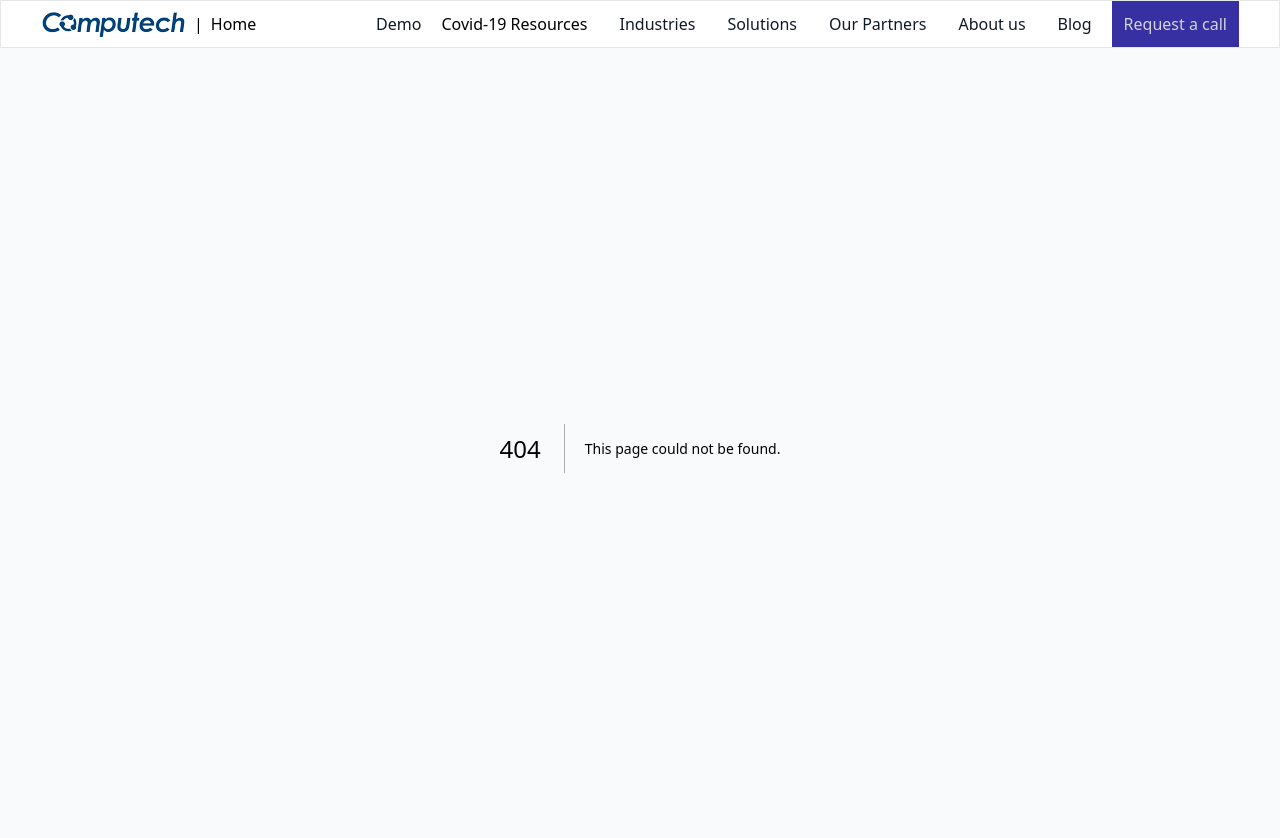
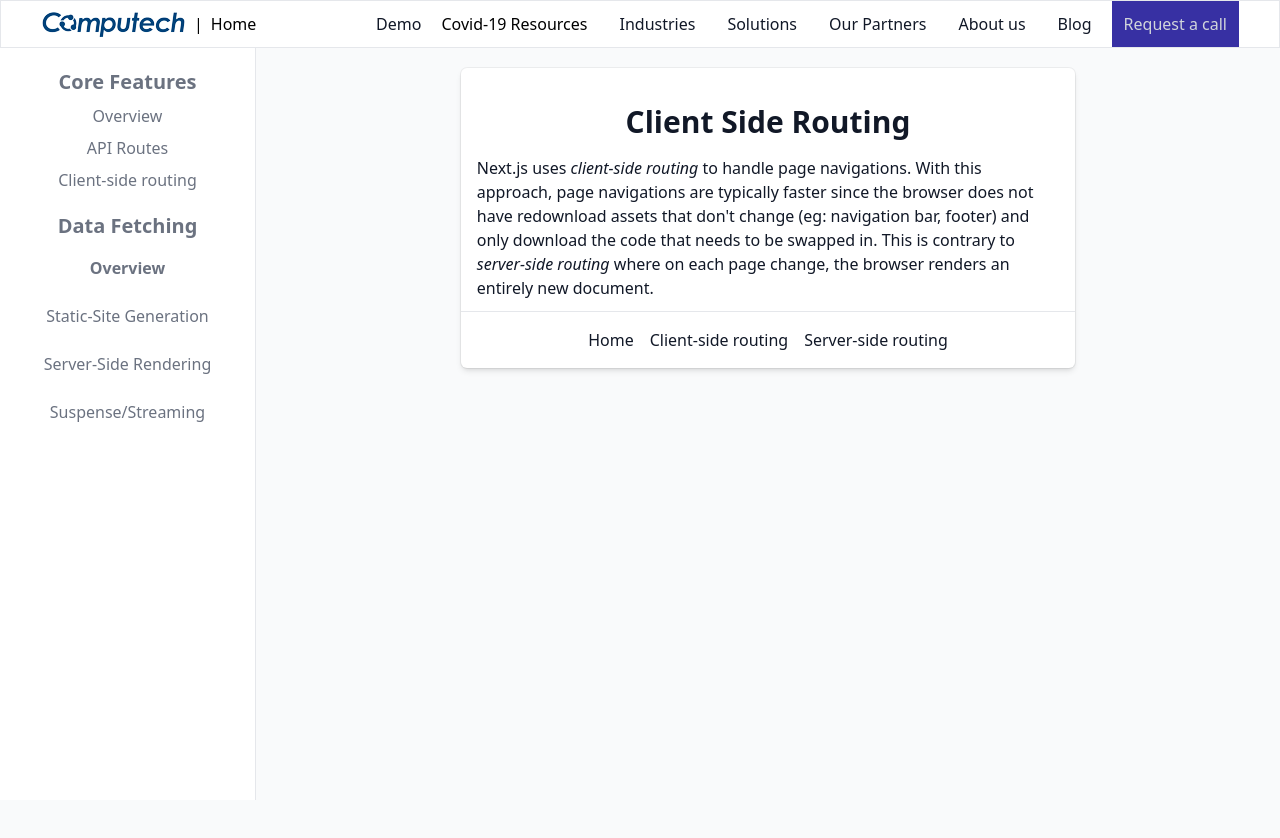
Before and after one commit to bluepnwage/computech-demo, a Next.js app: page /demo/client-side-routing in a window 1280 px wide. Before the commit this address had no page. Shown: the top 838 px of the page. After the commit the page ends 800 px from the top, so only its background shows below. Built offline with nearby package versions, Linux system fonts and the light colour scheme.

Commit message:
add client-side routing demo

```diff
--- /dev/null
+++ b/app/demo/client-side-routing/[route]/page.jsx
@@ -0,0 +1,11 @@
+export async function generateStaticParams() {
+  return [{ route: "client" }, { route: "server" }];
+}
+
+export default function Routing({ params }) {
+  return (
+    <>
+      <p className="text-center text-xl">This page was accessed with {params.route}-side routing.</p>
+    </>
+  );
+}
--- /dev/null
+++ b/app/demo/client-side-routing/layout.jsx
@@ -0,0 +1,18 @@
+import { Section } from "../../../components/Section";
+import Link from "next/link";
+import { ClientRoutingNav } from "../../../components/demo/ClientRoutingNav";
+export default function ClientRoutingLayout({ children }) {
+  return (
+    <>
+      <Section>
+        <div
+          style={{ minHeight: 300 }}
+          className="bg-white rounded-md shadow-md ring-1 w-3/5 mt-5 flex flex-col justify-between ring-black p-4 ring-opacity-5"
+        >
+          {children}
+          <ClientRoutingNav />
+        </div>
+      </Section>
+    </>
+  );
+}
--- /dev/null
+++ b/app/demo/client-side-routing/page.jsx
@@ -0,0 +1,17 @@
+export default function ClientRouting() {
+  return (
+    <>
+      <div className="flex flex-col">
+        <h2 className="font-bold text-gray-900 text-3xl text-center mt-5 mb-4">Client Side Routing</h2>
+        <article className="w-full">
+          <p>
+            Next.js uses <em>client-side routing</em> to handle page navigations. With this approach, page navigations
+            are typically faster since the browser does not have redownload assets that don&apos;t change (eg:
+            navigation bar, footer) and only download the code that needs to be swapped in. This is contrary to{" "}
+            <em>server-side routing</em> where on each page change, the browser renders an entirely new document.
+          </p>
+        </article>
+      </div>
+    </>
+  );
+}
--- a/app/demo/page.jsx
+++ b/app/demo/page.jsx
@@ -22,23 +22,18 @@ export default function Test() {
               </Link>
             </li>
             <li>
+              <Link className="text-indigo-600" href={"/demo/api-routes"}>
+                API Routes
+              </Link>
+            </li>
+            <li>
               <Link className="text-indigo-600" href={"/demo/client-side-routing"}>
                 Client side routing
               </Link>
             </li>
             <li>
-              <Link className="text-indigo-600" href={"/demo/ssr"}>
+              <Link className="text-indigo-600" href={"/demo/image-optimization"}>
                 Automatic Image optimization
-              </Link>
-            </li>
-            <li>
-              <Link className="text-indigo-600" href={"/demo/streaming"}>
-                API Routes
-              </Link>
-            </li>
-            <li>
-              <Link className="text-indigo-600" href={"/demo/streaming"}>
-                Middleware
               </Link>
             </li>
           </ul>
--- /dev/null
+++ b/components/demo/ClientRoutingNav.jsx
@@ -0,0 +1,13 @@
+import Link from "next/link";
+
+export function ClientRoutingNav() {
+  return (
+    <>
+      <div className="border-t -mx-4 flex justify-center pt-4 gap-4">
+        <Link href={"/demo/client-side-routing/"}>Home</Link>
+        <Link href={"/demo/client-side-routing/client"}>Client-side routing</Link>
+        <Link href={"/demo/client-side-routing/server"}>Server-side routing</Link>
+      </div>
+    </>
+  );
+}
--- a/components/demo/Sidebar.tsx
+++ b/components/demo/Sidebar.tsx
@@ -26,7 +26,7 @@ export function Sidebar() {
         })}
       </ul>
       <p className="text-gray-500 text-xl font-semibold mb-2">Data Fetching</p>
-      <ul className="space-y-2 w-full text-gray-700 ">
+      <ul className="space-y-2 w-full text-gray-500 ">
         <li className="text-center font-semibold p-2">
           <Link href={"/demo/data-fetching"}>Overview</Link>
         </li>
@@ -37,7 +37,7 @@ export function Sidebar() {
             <li key={key} className=" text-center p-2 w-full">
               <Link
                 aria-current={active ? "page" : "false"}
-                className={cx(active ? "text-indigo-600" : "text-gray-900")}
+                className={cx(active ? "text-indigo-600" : "text-gray-500")}
                 href={`/demo/data-fetching/${link.href}`}
               >
                 {link.name}
@@ -58,6 +58,10 @@ const coreFeatures = [
   {
     name: "API Routes",
     href: "api-routes"
+  },
+  {
+    name: "Client-side routing",
+    href: "client-side-routing"
   }
 ];
 
```
